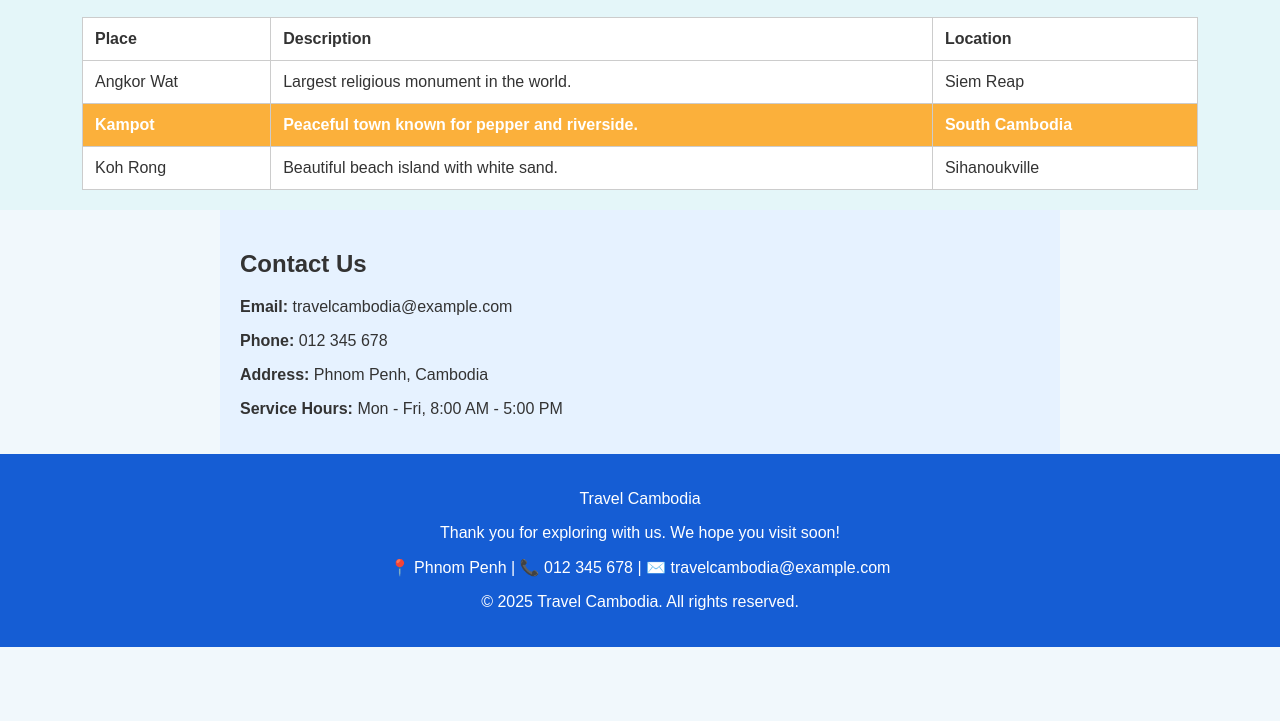
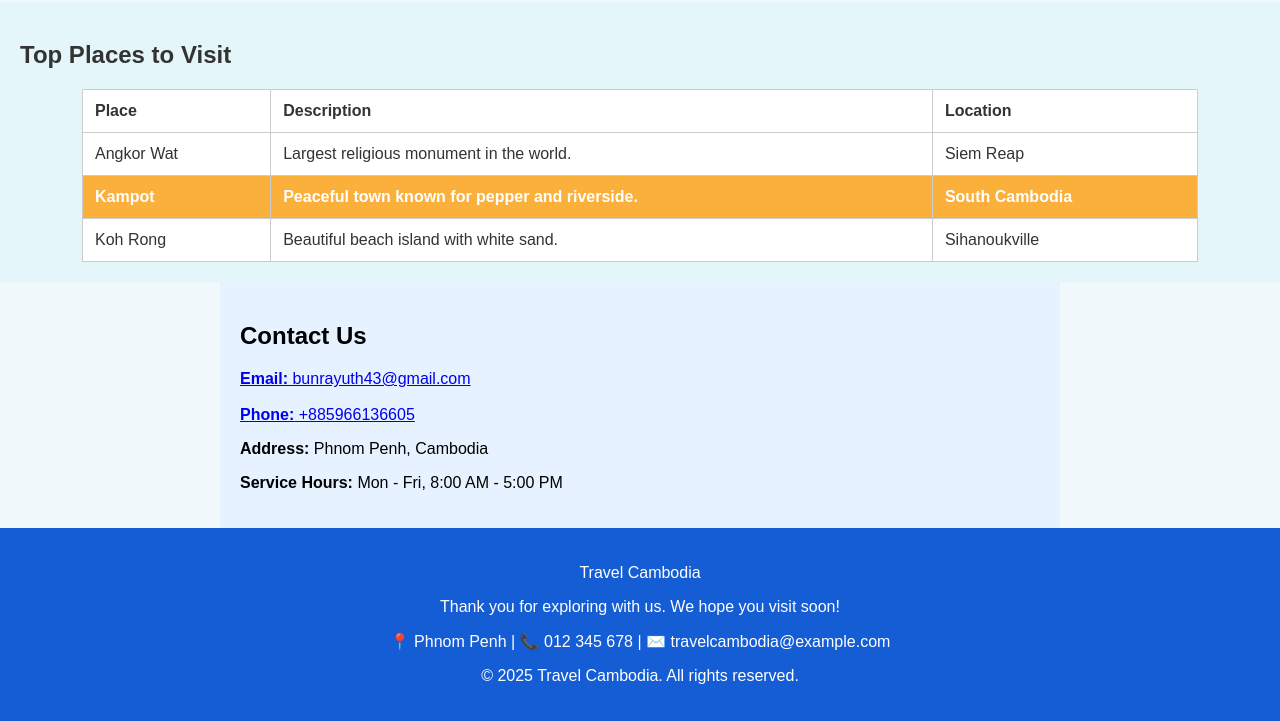
Before and after one commit to Skytrex168/Work, a plain HTML site: page index.html in a window 1280 px wide. Shown: the part 838-1559 px from the top of the page. Before the commit the page ends 1485 px from the top, so only its background shows below. Drawn offline with Linux system fonts and the light colour scheme.

Commit message:
make more good code

```diff
--- a/index.html
+++ b/index.html
@@ -2,6 +2,10 @@
 <html lang="en">
   <head>
     <meta charset="UTF-8" />
+    <link
+      rel="stylesheet"
+      href="https://cdnjs.cloudflare.com/ajax/libs/font-awesome/6.5.1/css/all.min.css"
+    />
     <link rel="stylesheet" href="style.css" />
     <meta name="viewport" content="width=device-width, initial-scale=1.0" />
     <title>Travel to Cambodia</title>
@@ -20,18 +24,22 @@
           <strong>Angkor Wat:</strong> A world wonder and the largest religious
           monument on Earth.
         </li>
+        <br />
         <li>
           <strong>Friendly People:</strong> Warm hospitality and welcoming
           culture everywhere you go.
         </li>
+        <br />
         <li>
           <strong>Nature:</strong> Waterfalls, jungles, rivers, and pristine
           islands like Koh Rong.
         </li>
+        <br />
         <li>
           <strong>Food:</strong> Delicious dishes like Amok, Khmer BBQ, and
           tropical fruits.
         </li>
+        <br />
         <li><strong>Affordable:</strong> Great value for budget travelers.</li>
       </ul>
     </section>
@@ -77,8 +85,9 @@
 
     <section class="contact">
       <h2>Contact Us</h2>
-      <p><strong>Email:</strong> travelcambodia@example.com</p>
-      <p><strong>Phone:</strong> 012 345 678</p>
+      <a href="mailto"><strong>Email:</strong> bunrayuth43@gmail.com</a
+      ><br /><br />
+      <a href="tell:012 345 678"><strong>Phone:</strong> +885966136605</a>
       <p><strong>Address:</strong> Phnom Penh, Cambodia</p>
       <p><strong>Service Hours:</strong> Mon - Fri, 8:00 AM - 5:00 PM</p>
     </section>
--- a/style.css
+++ b/style.css
@@ -88,6 +88,8 @@ th, td {
   text-align: left;
   max-width: 800px;
   margin: auto;
+  text-decoration: none;
+  color: black;
 }
 
 footer {
```
